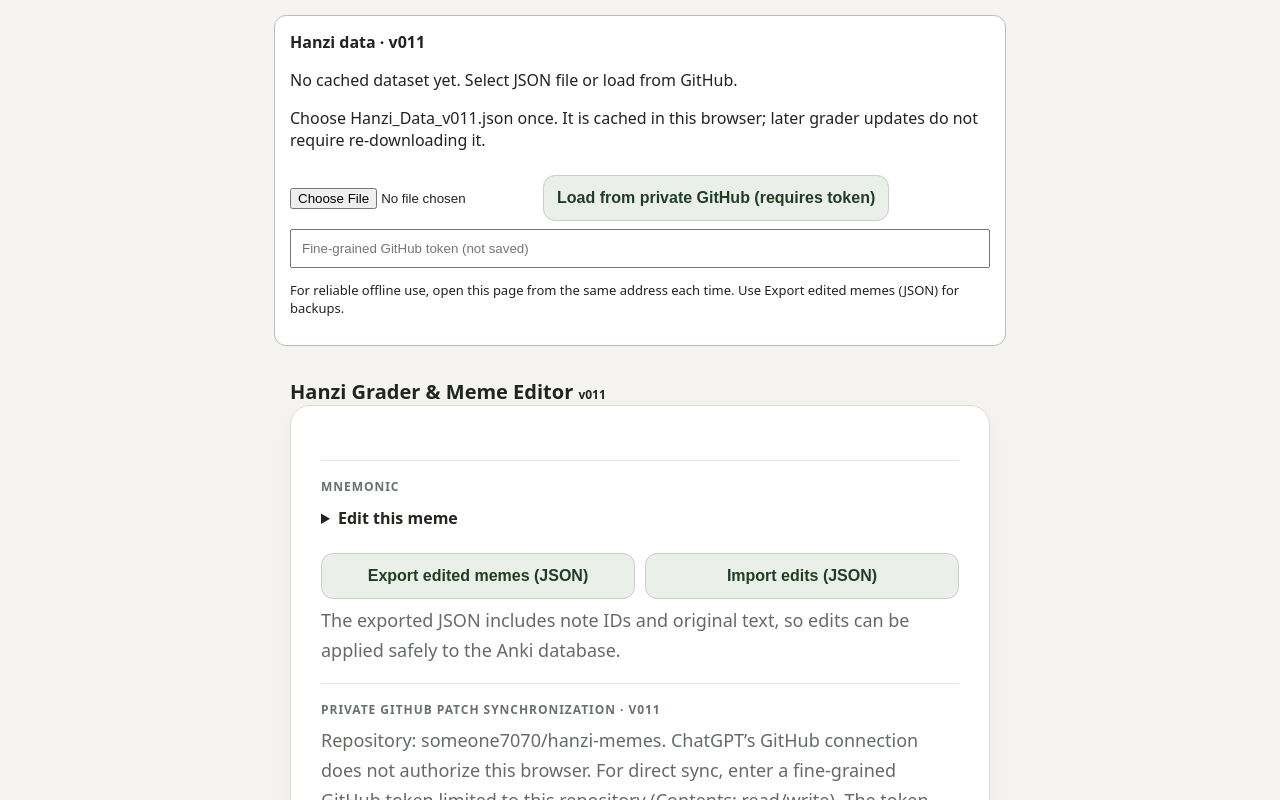
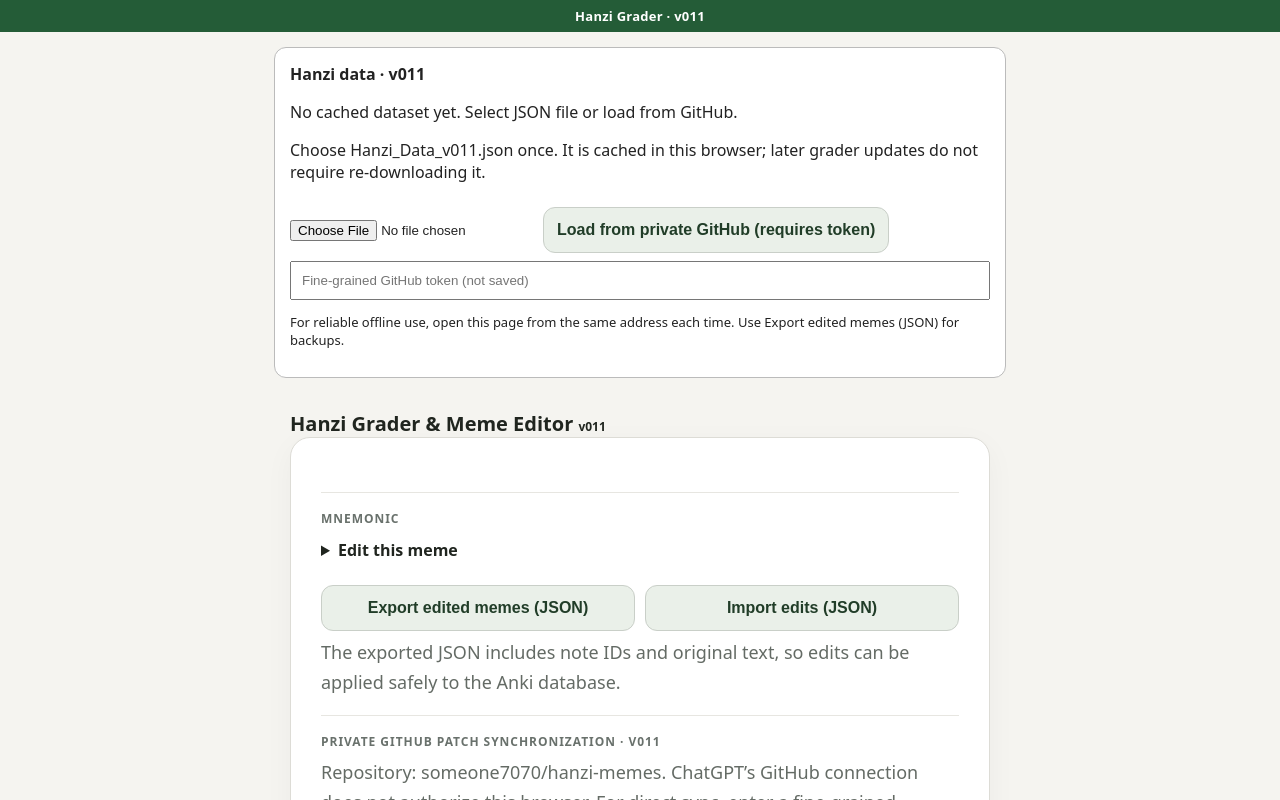
Before and after one commit to someone7070/hanzi-grader, a plain HTML site: page index.html in a window 1280 px wide. Drawn offline with Linux system fonts and the light colour scheme.

Commit message:
Show clear v011 version bar in installed PWA

```diff
--- a/index.html
+++ b/index.html
@@ -1,2 +1,2 @@
 <!doctype html>
-<html lang="en"><head><meta charset="utf-8"><meta name="viewport" content="width=device-width,initial-scale=1,viewport-fit=cover"><meta name="theme-color" content="#245c37"><title>Hanzi Grader</title><link rel="manifest" href="./manifest.webmanifest"><link rel="icon" href="./icon.svg" type="image/svg+xml"><style>html,body{height:100%;margin:0;background:#f5f4f0}iframe{display:block;border:0;width:100%;height:100%;height:100dvh}#missing{display:none;padding:24px;font:16px system-ui;color:#253a29}</style></head><body><iframe id="grader" title="Hanzi Grader" src="./Hanzi_Grader_v011.html"></iframe><div id="missing"><h1>Hanzi Grader setup</h1><p>Upload the v010 application file to this repository as <code>Hanzi_Grader_v011.html</code>. Keep the mnemonic database private: import its JSON from inside the grader.</p></div><script>if('serviceWorker'in navigator)window.addEventListener('load',()=>navigator.serviceWorker.register('./sw.js').catch(()=>{}));document.getElementById('grader').addEventListener('load',()=>{try{const d=document.getElementById('grader').contentDocument;if(d&&d.title==='Error')throw Error()}catch(e){}});</script></body></html>
+<html lang="en"><head><meta charset="utf-8"><meta name="viewport" content="width=device-width,initial-scale=1,viewport-fit=cover"><meta name="theme-color" content="#245c37"><title>Hanzi Grader</title><link rel="manifest" href="./manifest.webmanifest"><link rel="icon" href="./icon.svg" type="image/svg+xml"><style>html,body{height:100%;margin:0;background:#f5f4f0}iframe{display:block;border:0;width:100%;height:calc(100% - 32px);height:calc(100dvh - 32px)}#versionBar{height:32px;box-sizing:border-box;display:flex;align-items:center;justify-content:center;background:#245c37;color:#fff;font:600 13px system-ui;letter-spacing:.02em}#missing{display:none;padding:24px;font:16px system-ui;color:#253a29}</style></head><body><div id="versionBar">Hanzi Grader · v011</div><iframe id="grader" title="Hanzi Grader" src="./Hanzi_Grader_v011.html"></iframe><div id="missing"><h1>Hanzi Grader setup</h1><p>Upload the v011 application file to this repository as <code>Hanzi_Grader_v011.html</code>. Keep the mnemonic database private: import its JSON from inside the grader.</p></div><script>if('serviceWorker'in navigator)window.addEventListener('load',()=>navigator.serviceWorker.register('./sw.js').catch(()=>{}));document.getElementById('grader').addEventListener('load',()=>{try{const d=document.getElementById('grader').contentDocument;if(d&&d.title==='Error')throw Error()}catch(e){}});</script></body></html>
```
